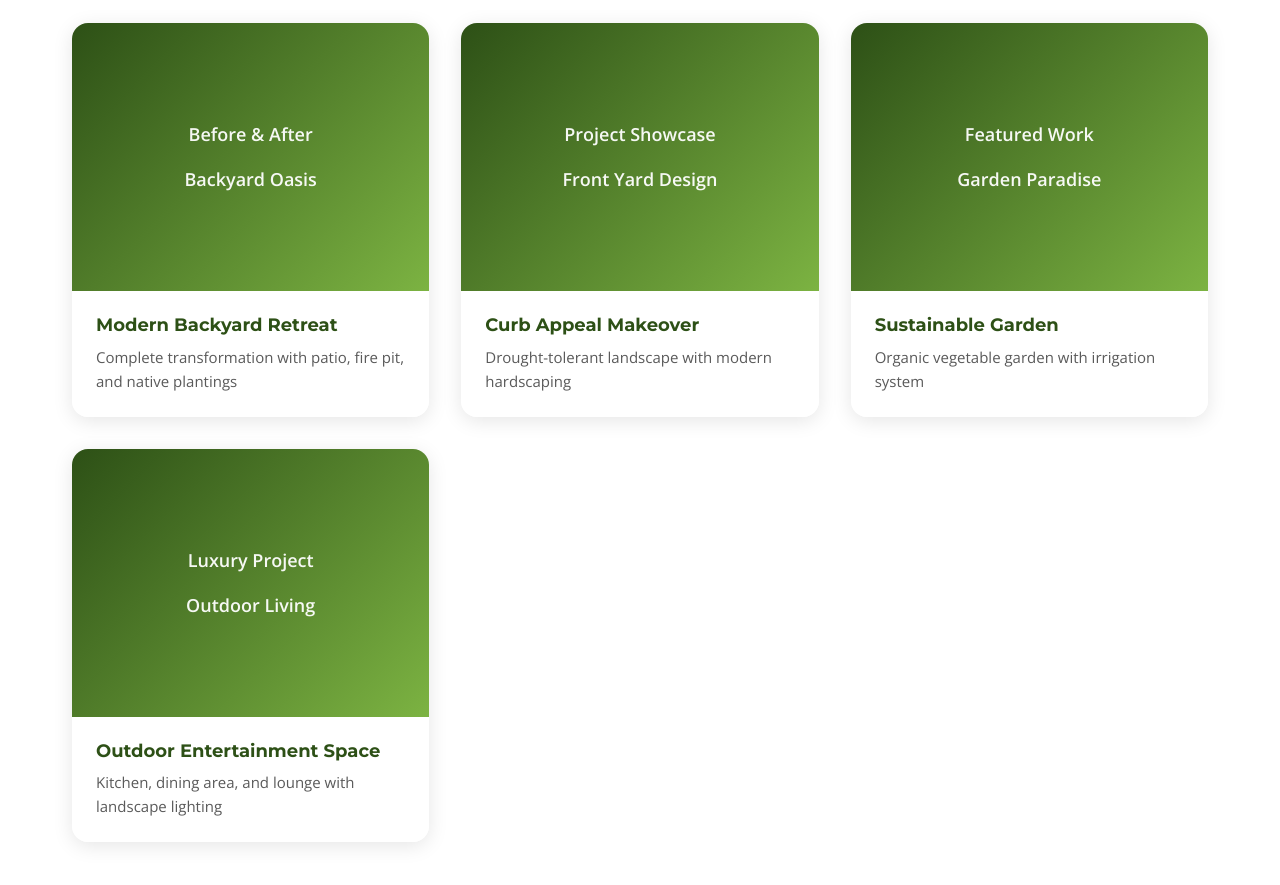
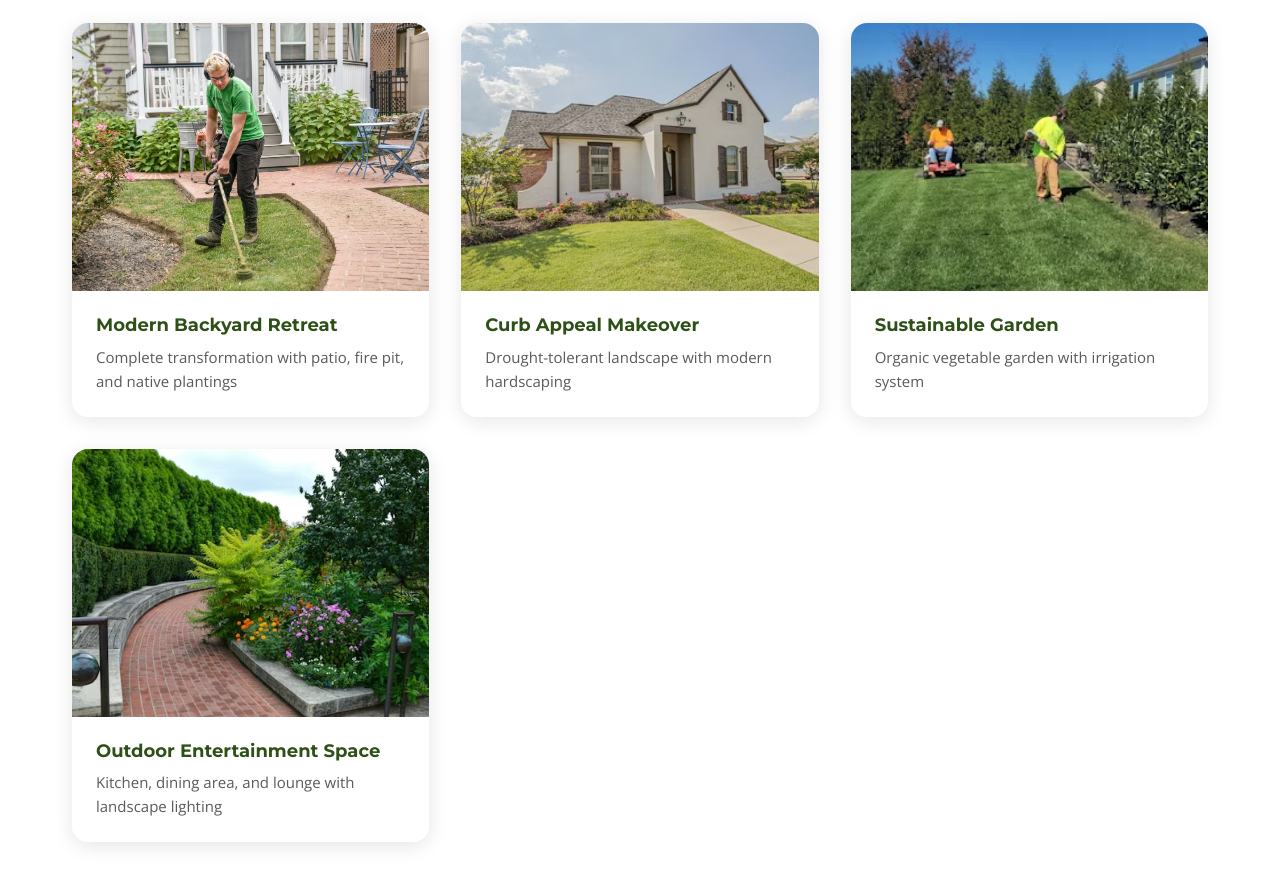
Before and after one commit to bryans04/IT117-Final, a website: page docs/client_site/index.html in a window 1280 px wide. Shown: the part 3980-4865 px from the top of the page. Drawn offline with nearby package versions, Linux system fonts and the light colour scheme.

Commit message:
Add landscaping gallery images and update HTML/CSS

```diff
--- a/docs/client_site/index.html
+++ b/docs/client_site/index.html
@@ -234,10 +234,8 @@
             <div class="gallery-grid">
                 <div class="gallery-item">
                     <div class="gallery-image">
-                        <div class="image-placeholder">
-                            <span>Before & After</span>
-                            <span>Backyard Oasis</span>
-                        </div>
+                        <img src="images/landscaping-work-1.jpg"
+                            alt="Modern Backyard Retreat - Patio and landscaping work">
                     </div>
                     <div class="gallery-info">
                         <h4>Modern Backyard Retreat</h4>
@@ -247,10 +245,8 @@
 
                 <div class="gallery-item">
                     <div class="gallery-image">
-                        <div class="image-placeholder">
-                            <span>Project Showcase</span>
-                            <span>Front Yard Design</span>
-                        </div>
+                        <img src="images/landscaping-work-2.png"
+                            alt="Curb Appeal Makeover - Beautiful front yard landscaping">
                     </div>
                     <div class="gallery-info">
                         <h4>Curb Appeal Makeover</h4>
@@ -260,10 +256,8 @@
 
                 <div class="gallery-item">
                     <div class="gallery-image">
-                        <div class="image-placeholder">
-                            <span>Featured Work</span>
-                            <span>Garden Paradise</span>
-                        </div>
+                        <img src="images/landscaping-work-3.png"
+                            alt="Sustainable Garden - Professional lawn care and planting">
                     </div>
                     <div class="gallery-info">
                         <h4>Sustainable Garden</h4>
@@ -273,10 +267,8 @@
 
                 <div class="gallery-item">
                     <div class="gallery-image">
-                        <div class="image-placeholder">
-                            <span>Luxury Project</span>
-                            <span>Outdoor Living</span>
-                        </div>
+                        <img src="images/landscaping-work-4.png"
+                            alt="Outdoor Entertainment Space - Beautiful garden pathway">
                     </div>
                     <div class="gallery-info">
                         <h4>Outdoor Entertainment Space</h4>
--- a/docs/client_site/styles.css
+++ b/docs/client_site/styles.css
@@ -614,6 +614,13 @@ section {
     overflow: hidden;
 }
 
+.gallery-image img {
+    width: 100%;
+    height: 100%;
+    object-fit: cover;
+    display: block;
+}
+
 .image-placeholder {
     width: 100%;
     height: 100%;
```
Also changed, not shown: docs/client_site/images/landscaping-work-1.jpg (added), docs/client_site/images/landscaping-work-2.png (added), docs/client_site/images/landscaping-work-3.png (added), docs/client_site/images/landscaping-work-4.png (added).
